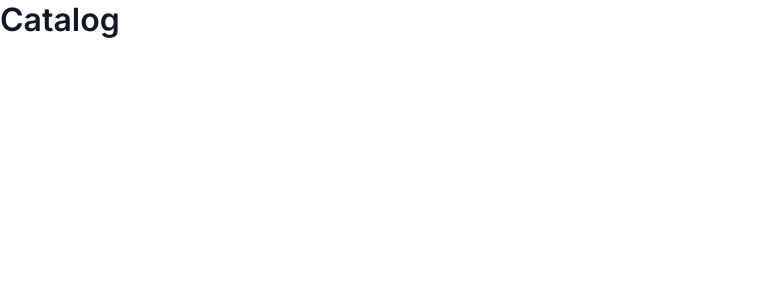
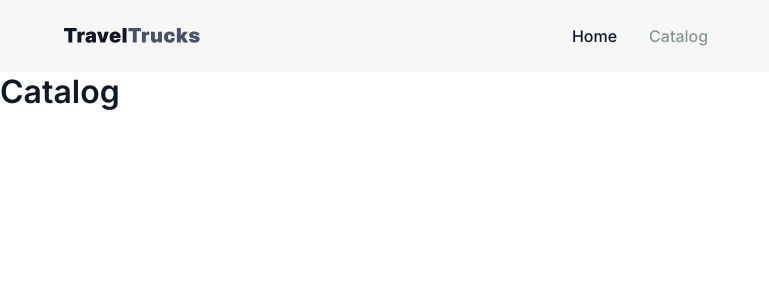
Before and after one commit to groteskzp/travel-trucks, a Next.js app: page /catalog in a window 1280 px wide. Shown: the top 300 px of the page, without its empty margins (0-769 px from the left). Built offline with nearby package versions, Linux system fonts and the light colour scheme.

Commit message:
feat: add header

```diff
--- a/src/app/layout.tsx
+++ b/src/app/layout.tsx
@@ -2,6 +2,7 @@ import type { Metadata } from 'next';
 import './globals.css';
 import { Inter, Manrope } from 'next/font/google';
 import TanStackProvider from '@/components/TanStackProvider/TanStackProvider';
+import Header from '@/components/Header/Header';
 
 const inter = Inter({
   subsets: ['latin'],
@@ -25,6 +26,7 @@ export default function RootLayout({ children }: LayoutProps<'/'>) {
   return (
     <html lang="en" className={`${inter.variable} ${manrope.variable}`}>
       <body>
+        <Header />
         <TanStackProvider>{children}</TanStackProvider>
       </body>
     </html>
--- /dev/null
+++ b/src/components/Header/Header.module.css
@@ -0,0 +1,33 @@
+.header {
+  position: relative;
+  display: flex;
+  align-items: center;
+  height: 72px;
+  padding: 24px 64px;
+  background-color: var(--inputs);
+  border-bottom: 1px solid var(--badges);
+}
+.nav {
+  position: absolute;
+  left: 50%;
+  transform: translateX(-50%);
+}
+.list {
+  display: flex;
+  gap: 32px;
+}
+
+.link,
+.active {
+  font-weight: 500;
+  font-size: 16px;
+  line-height: 1.5;
+  transition: color 250ms ease;
+}
+.link {
+  color: var(--main);
+}
+.link:hover,
+.active {
+  color: var(--grey-green);
+}
--- /dev/null
+++ b/src/components/Header/Header.tsx
@@ -0,0 +1,35 @@
+'use client';
+
+import Link from 'next/link';
+import { usePathname } from 'next/navigation';
+import css from './Header.module.css';
+import Image from 'next/image';
+
+export default function Header() {
+  const pathname = usePathname();
+
+  return (
+    <header className={css.header}>
+      <Link href="/" className={css.logo}>
+        <Image src="/logo.svg" alt="TravelTrucks" width={136} height={16} priority />
+      </Link>
+      <nav className={css.nav}>
+        <ul className={css.list}>
+          <li>
+            <Link href="/" className={pathname === '/' ? css.active : css.link}>
+              Home
+            </Link>
+          </li>
+          <li>
+            <Link
+              href="/catalog"
+              className={pathname.startsWith('/catalog') ? css.active : css.link}
+            >
+              Catalog
+            </Link>
+          </li>
+        </ul>
+      </nav>
+    </header>
+  );
+}
```
Also changed, not shown: public/logo.svg (added).
